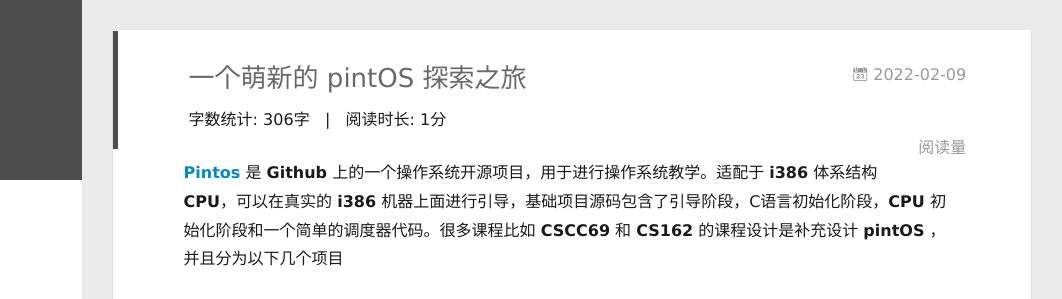
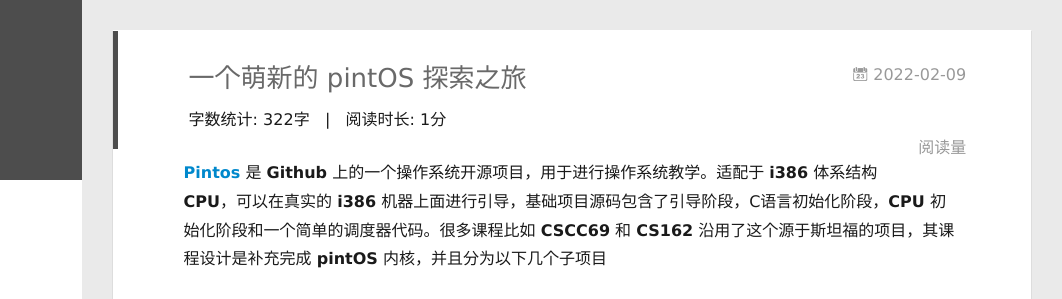
Before and after one commit to lwshowl/lwshowl.github.io, a plain HTML site: page 2022/02/09/pintos/index.html in a window 1280 px wide. Shown: the top 299 px of the page, 218-1280 px from the left. Drawn offline with Linux system fonts and the light colour scheme; some packages are replaced by stand-ins of ours; a script that the page names is missing; some icons are missing.

Commit message:
Site updated: 2022-02-10 14:01:22

```diff
--- a/2022/02/09/pintos/index.html
+++ b/2022/02/09/pintos/index.html
@@ -8,15 +8,15 @@
   <link rel="dns-prefetch" href="http://example.com">
   <title>一个萌新的 pintOS 探索之旅 | xy 的小博客</title>
   <meta name="viewport" content="width=device-width, initial-scale=1, maximum-scale=1">
-  <meta name="description" content="Pintos 是 Github 上的一个操作系统开源项目，用于进行操作系统教学。适配于 i386 体系结构 CPU，可以在真实的 i386 机器上面进行引导，基础项目源码包含了引导阶段，C语言初始化阶段，CPU 初始化阶段和一个简单的调度器代码。很多课程比如 CSCC69 和 CS162 的课程设计是补充设计 pintOS ，并且分为以下几个项目  项目1 进程调度 (project 1 Thre">
+  <meta name="description" content="Pintos 是 Github 上的一个操作系统开源项目，用于进行操作系统教学。适配于 i386 体系结构 CPU，可以在真实的 i386 机器上面进行引导，基础项目源码包含了引导阶段，C语言初始化阶段，CPU 初始化阶段和一个简单的调度器代码。很多课程比如 CSCC69 和 CS162 沿用了这个源于斯坦福的项目，其课程设计是补充完成 pintOS 内核，并且分为以下几个子项目  项目1 进程调">
 <meta property="og:type" content="article">
 <meta property="og:title" content="一个萌新的 pintOS 探索之旅">
 <meta property="og:url" content="http://example.com/2022/02/09/pintos/index.html">
 <meta property="og:site_name" content="xy 的小博客">
-<meta property="og:description" content="Pintos 是 Github 上的一个操作系统开源项目，用于进行操作系统教学。适配于 i386 体系结构 CPU，可以在真实的 i386 机器上面进行引导，基础项目源码包含了引导阶段，C语言初始化阶段，CPU 初始化阶段和一个简单的调度器代码。很多课程比如 CSCC69 和 CS162 的课程设计是补充设计 pintOS ，并且分为以下几个项目  项目1 进程调度 (project 1 Thre">
+<meta property="og:description" content="Pintos 是 Github 上的一个操作系统开源项目，用于进行操作系统教学。适配于 i386 体系结构 CPU，可以在真实的 i386 机器上面进行引导，基础项目源码包含了引导阶段，C语言初始化阶段，CPU 初始化阶段和一个简单的调度器代码。很多课程比如 CSCC69 和 CS162 沿用了这个源于斯坦福的项目，其课程设计是补充完成 pintOS 内核，并且分为以下几个子项目  项目1 进程调">
 <meta property="og:locale" content="zh_CN">
 <meta property="article:published_time" content="2022-02-09T14:52:39.000Z">
-<meta property="article:modified_time" content="2022-02-10T05:59:22.364Z">
+<meta property="article:modified_time" content="2022-02-10T06:01:10.164Z">
 <meta property="article:author" content="xy">
 <meta property="article:tag" content="pintOS">
 <meta property="article:tag" content="OS">
@@ -185,7 +185,7 @@
       <span class="post-meta-item-icon">
         <i class="fa fa-keyboard-o"></i>
         <span class="post-meta-item-text">  字数统计: </span>
-        <span class="post-count">306字</span>
+        <span class="post-count">322字</span>
       </span>
     </span>
 
@@ -215,7 +215,7 @@
 
         <div class="article-entry" itemprop="articleBody">
 
-                    <p><a target="_blank" rel="noopener" href="https://thierrysans.me/CSCC69/projects/"><strong>Pintos</strong></a> 是 <strong>Github</strong> 上的一个操作系统开源项目，用于进行操作系统教学。适配于 <strong>i386</strong> 体系结构 <strong>CPU</strong>，可以在真实的 <strong>i386</strong> 机器上面进行引导，基础项目源码包含了引导阶段，C语言初始化阶段，<strong>CPU</strong> 初始化阶段和一个简单的调度器代码。很多课程比如 <strong>CSCC69</strong> 和 <strong>CS162</strong> 的课程设计是补充设计 <strong>pintOS</strong> ，并且分为以下几个项目</p>
+                    <p><a target="_blank" rel="noopener" href="https://thierrysans.me/CSCC69/projects/"><strong>Pintos</strong></a> 是 <strong>Github</strong> 上的一个操作系统开源项目，用于进行操作系统教学。适配于 <strong>i386</strong> 体系结构 <strong>CPU</strong>，可以在真实的 <strong>i386</strong> 机器上面进行引导，基础项目源码包含了引导阶段，C语言初始化阶段，<strong>CPU</strong> 初始化阶段和一个简单的调度器代码。很多课程比如 <strong>CSCC69</strong> 和 <strong>CS162</strong> 沿用了这个源于斯坦福的项目，其课程设计是补充完成 <strong>pintOS</strong> 内核，并且分为以下几个子项目</p>
 <ul>
 <li><strong>项目1 进程调度 (project 1 Threads)</strong></li>
 <li><strong>项目2 用户程序 (project 2 User Programs)</strong></li>
```
Also changed, not shown: index.html (+2 -2 lines).
